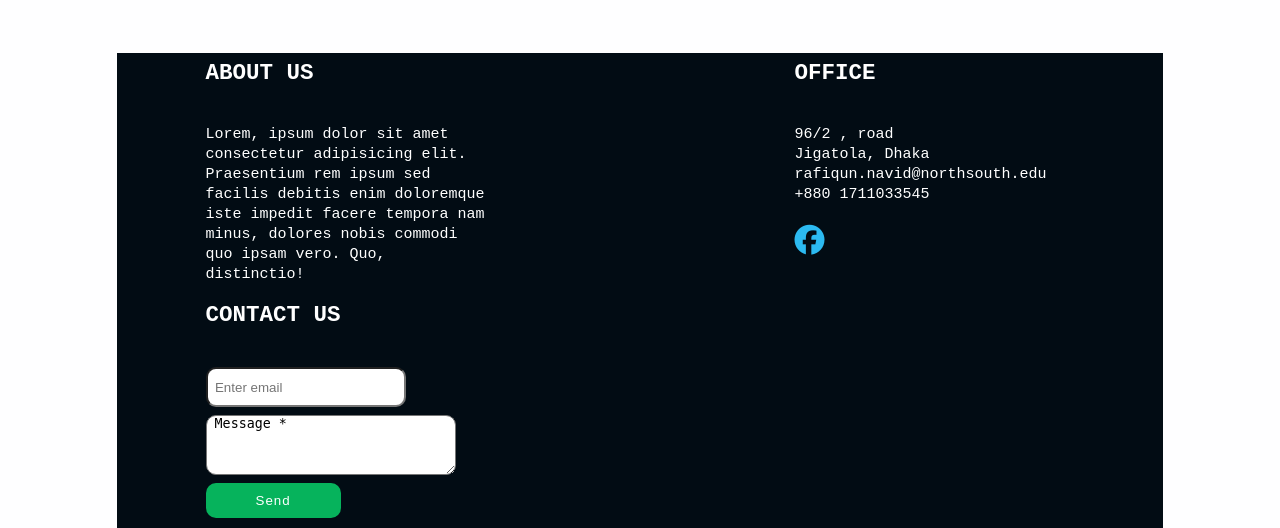
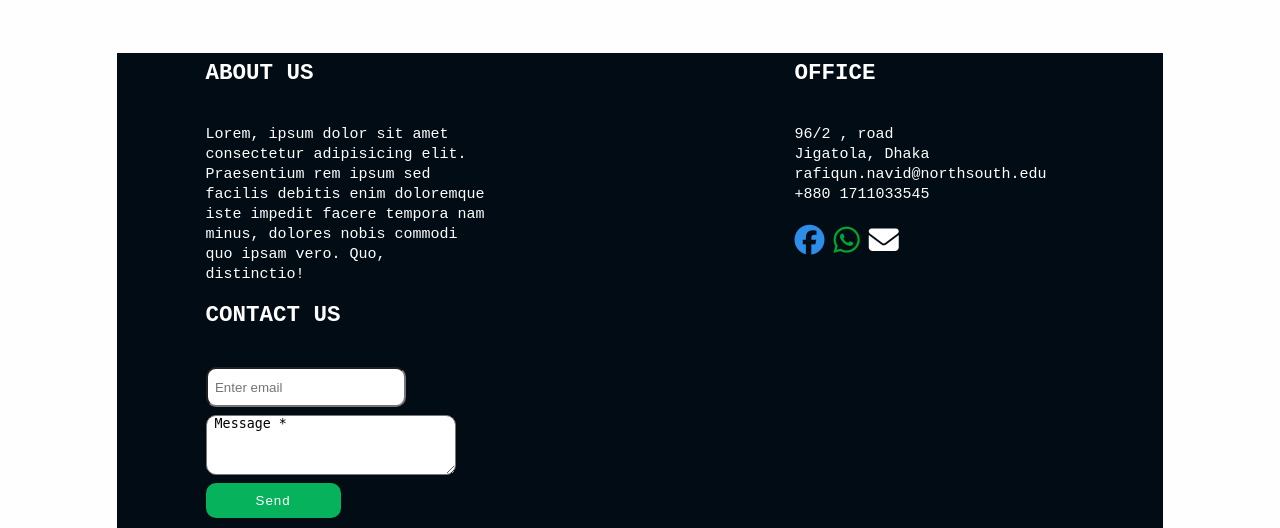
Before and after one commit to RnabiNavid/CSE311_project, a PHP site: page / in a window 1280 px wide. Shown: the part 827-1355 px from the top of the page. Run offline with PHP 8.4, Linux system fonts and the light colour scheme; some libraries are stand-ins or nearby versions.

Commit message:
before staring login page

```diff
--- a/index.html
+++ b/index.html
@@ -25,7 +25,7 @@
         <ul class="nav-link">
             <li><a href="#">Cart</a></li>
         </ul>
-          <button class="login" type="submit"><i class="fa-solid fa-user"></i></button>
+          <a href="./login.html"><button class="login" type="submit"><i class="fa-solid fa-user"></i></button></a>
     </nav>
   </header>
 
@@ -85,6 +85,8 @@
           <p class="email-id">rafiqun.navid@northsouth.edu</p>
           <p>+880 1711033545 <br><br></p>
            <a class="facebook" href="https://www.facebook.com/navid.nabi.7/"><i class="fa-brands fa-facebook fa-2x"></i></a>
+           <a class="whatsapp" href="https://www.whatsapp.web"><i class="fa-brands fa-whatsapp fa-2x" ></i></i></a>
+           <a class="mail" href="https://www.gmail.com"><i class="fa-solid fa-envelope fa-2x"></i></a>
         </div>
         <div class="col">
           <h2>Contact us</h2>
--- a/style.css
+++ b/style.css
@@ -129,6 +129,25 @@ footer {
   padding: 10px;
 }
 
+.facebook {
+  color: rgb(46, 141, 230);
+}
+.whatsapp {
+  color: rgb(1, 165, 51);
+}
+.mail {
+  color: #fff;
+}
+.facebook:hover {
+  color: rgb(46, 193, 230);
+}
+.whatsapp :hover {
+  color: rgb(46, 193, 230);
+}
+.mail:hover {
+  color: rgb(46, 193, 230);
+}
+
 .col h2 {
   text-transform: uppercase;
   width: fit-content;
@@ -183,6 +202,9 @@ footer {
   letter-spacing: 1px;
   cursor: pointer;
   border-radius: 10px;
+}
+.col button:hover {
+  background: rgb(21, 126, 73);
 }
 
 .sliderbox {
@@ -286,7 +308,3 @@ footer {
     bottom: 10px;
   }
 }
-
-.facebook {
-  color: rgb(44, 186, 241);
-}
```
